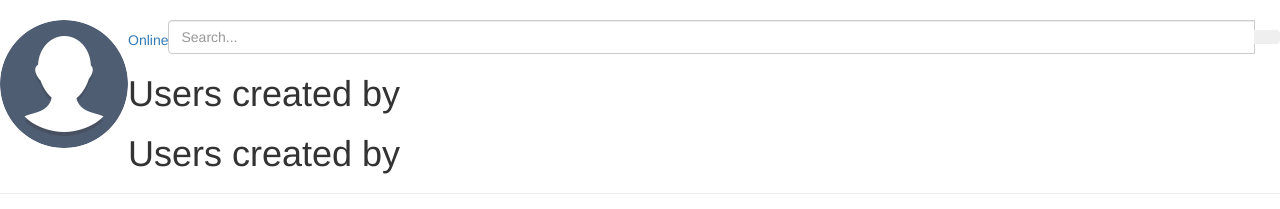
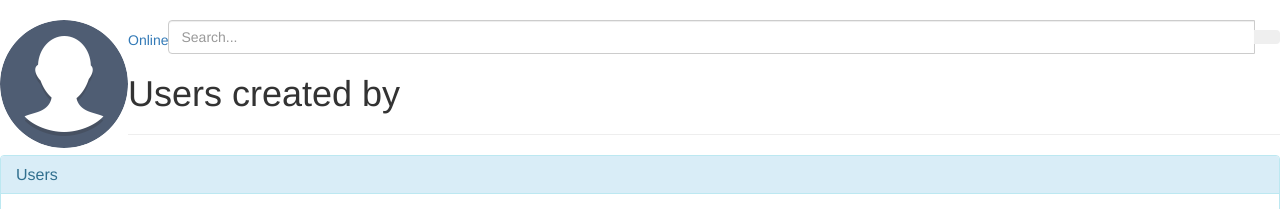
Before and after one commit to branJakJak/crmbiuld, a Yii app: template views/hierarchy/view.php in a window 1280 px wide. Shown: the part 100-309 px from the top of the page. Run offline with PHP 8.4 and a stand-in for Yii, Linux system fonts and the light colour scheme; the template is opened without the code that fills it, so the values that code supplies are empty; some libraries are stand-ins or nearby versions.

Commit message:
remove heading

```diff
--- a/views/hierarchy/view.php
+++ b/views/hierarchy/view.php
@@ -2,7 +2,6 @@
 /* @var $this yii\web\View */
 $this->title = "Users created by $userCreator";
 ?>
-<h1>Users created by <?php echo $userCreator ?></h1>
 <hr>
 <div class="panel panel-info">
 	<div class="panel-heading">
```
